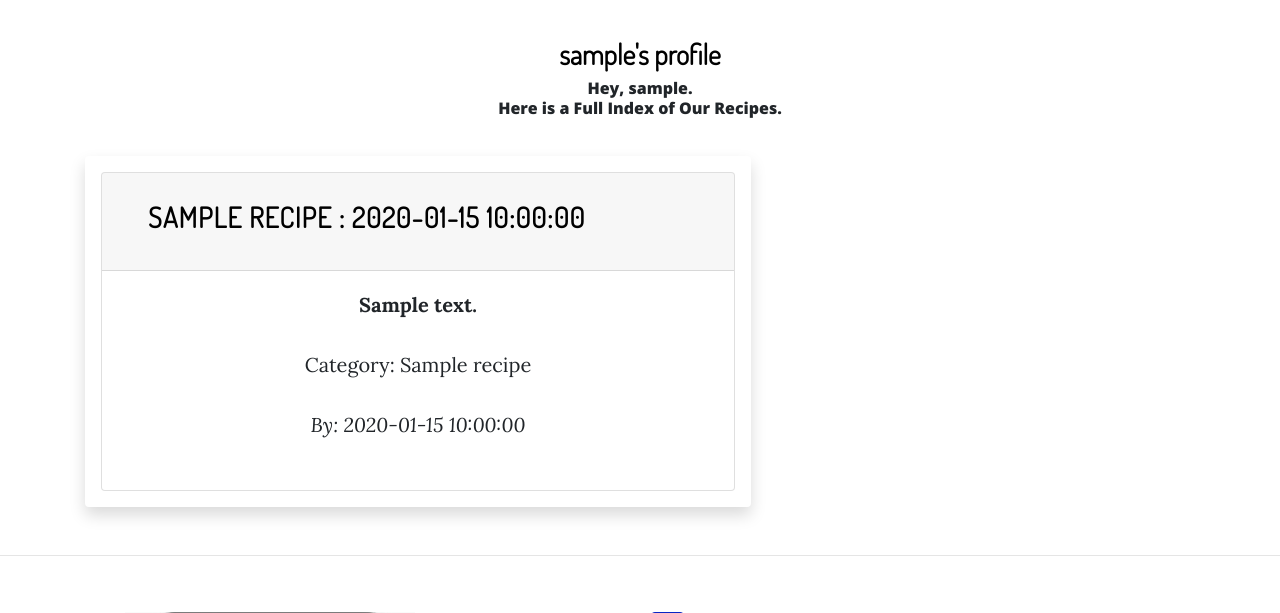
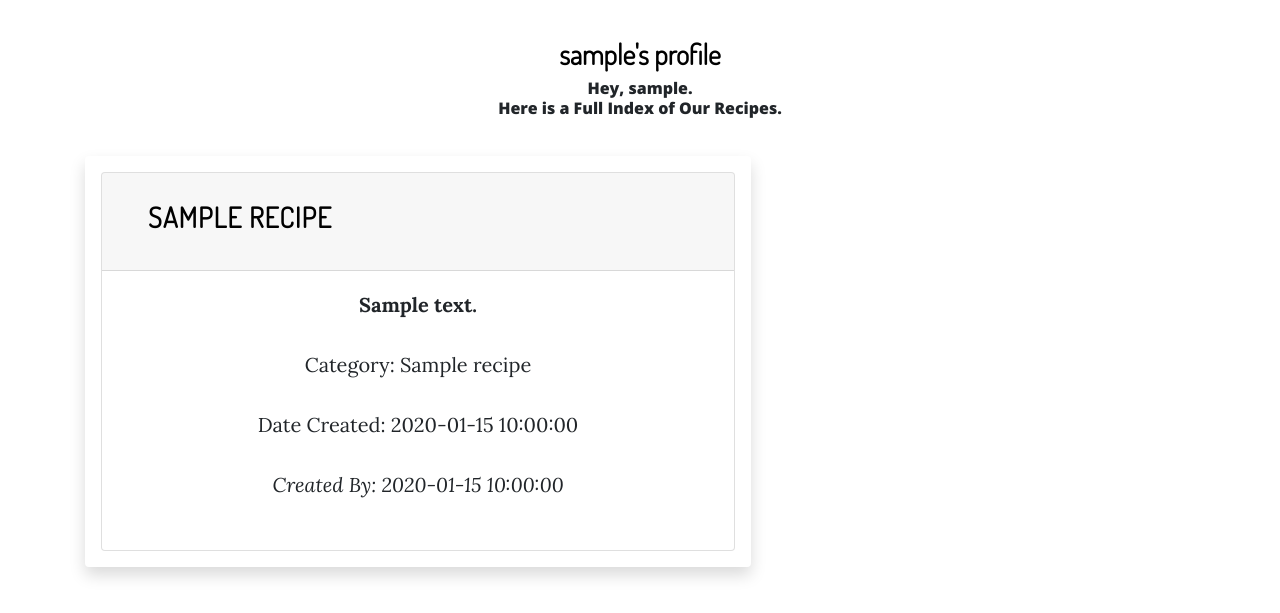
Before and after one commit to LRomero2/Sweet-Treats, a Flask app: page /search in a window 1280 px wide. Shown: the part 870-1483 px from the top of the page. Run offline with Flask 2, Linux system fonts and the light colour scheme; the visitor is signed in with stand-in values (Sample User, id 1); a database or web service that is not in the repository returns one stand-in record (values such as "Sample title"); some libraries are stand-ins or nearby versions.

Commit message:
Rearranged headers and card body in recipe cards on profile page.

```diff
--- a/templates/profile.html
+++ b/templates/profile.html
@@ -51,7 +51,7 @@
                     <div class="card-header" id="heading{{loop.index}}">
                         <button class="btn btn-link btn-block text-left" type="button" data-toggle="collapse"
                             data-target="#collapse{{loop.index}}" aria-expanded="true" aria-controls="collapse{{loop.index}}">
-                            <h3><strong>{{ recipe.recipe_name }}</strong> : {{ recipe.due_date }}</h3>
+                            <h3><strong>{{ recipe.recipe_name }}</strong></h3>
                         </button>
 
                     </div>
@@ -74,7 +74,8 @@
                         <div class="card-body text-center">
                             <strong>{{ recipe.recipe_description }}</strong>
                             <p>Category: {{ recipe.category_name }}</p>
-                            <p><em>By: {{ recipe.created_by }}</em></p>
+                            <p>Date Created: {{ recipe.due_date }}</p>
+                            <p><em>Created By: {{ recipe.created_by }}</em></p>
                             {% if recipe.is_urgent == "on" %}
                                 <p>Favourite <i class="fas fa-star tooltipped" data-bs-toggle="tooltip" data-bs-placement="top"
                                         title="I'm a Favourite"></i>
```
